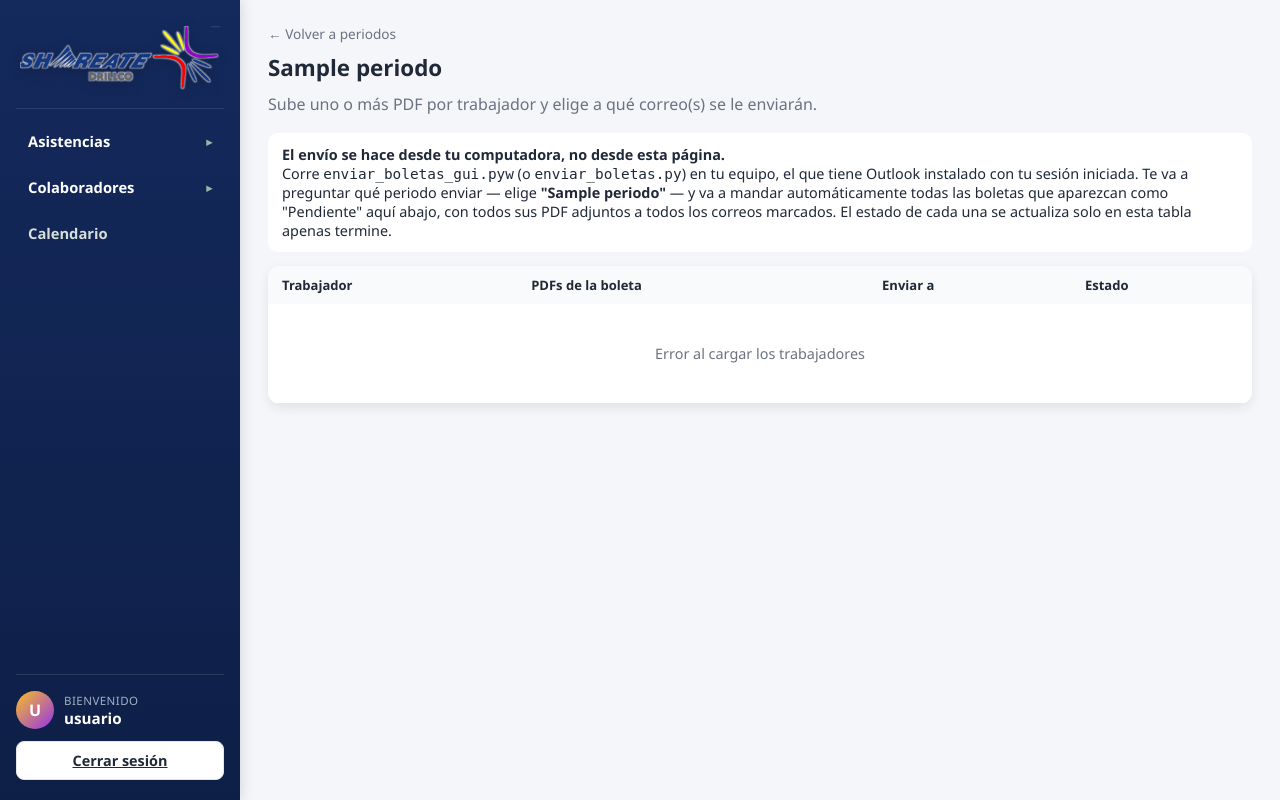
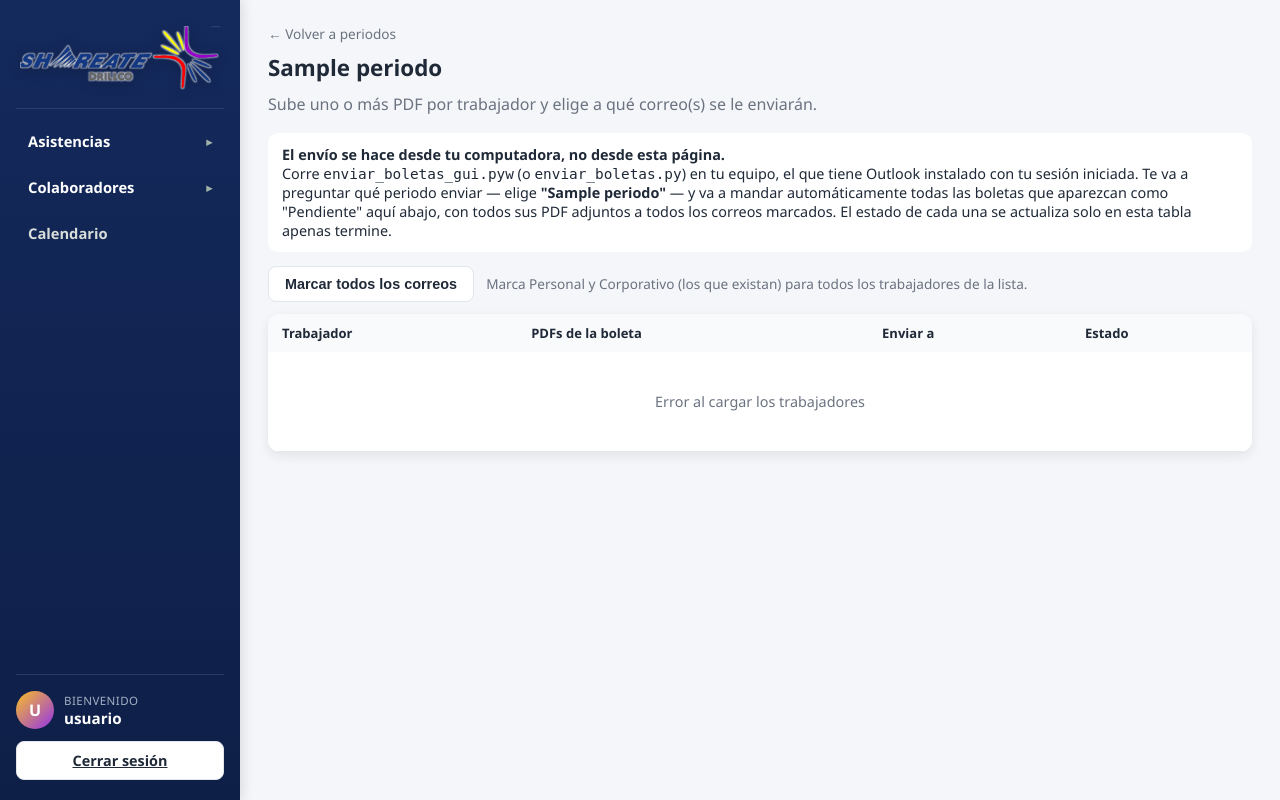
Before and after one commit to fernovoa97/adms-asistencias, a Flask app: template templates/boleta_periodo.html in a window 1280 px wide. Run offline with Flask 3, Linux system fonts and the light colour scheme; the template is opened without the code that fills it: most values are stand-ins (such as "Sample title", 1, 10 or a date in 2020); some libraries are stand-ins or nearby versions.

Commit message:
Cambios a nivel de boletas de pago y correos automatizadosfinal2

```diff
--- a/static/js/boleta_periodo.js
+++ b/static/js/boleta_periodo.js
@@ -151,6 +151,29 @@ async function actualizarCorreo(trabajadorId, fila) {
   }
 }
 
+async function marcarTodosLosCorreos() {
+  const boton = document.getElementById('btnMarcarTodos');
+  boton.disabled = true;
+  boton.textContent = 'Marcando...';
+
+  const filas = Array.from(tablaTrabajadores.querySelectorAll('tr[data-trabajador-id]'));
+
+  for (const fila of filas) {
+    const checkboxes = fila.querySelectorAll('.check-correo');
+    if (checkboxes.length === 0) continue; // este trabajador no tiene ningun correo registrado
+
+    checkboxes.forEach((c) => { c.checked = true; });
+
+    const trabajadorId = fila.dataset.trabajadorId;
+    await actualizarCorreo(trabajadorId, fila);
+  }
+
+  boton.disabled = false;
+  boton.textContent = 'Marcar todos los correos';
+}
+
+document.getElementById('btnMarcarTodos').addEventListener('click', marcarTodosLosCorreos);
+
 function escapeHtml(str) {
   const div = document.createElement('div');
   div.textContent = str;
--- a/templates/boleta_periodo.html
+++ b/templates/boleta_periodo.html
@@ -27,6 +27,11 @@
 
       <div class="error-msg" id="errorMsg"></div>
 
+      <div style="margin-bottom:12px;">
+        <button type="button" class="btn secondary" id="btnMarcarTodos">Marcar todos los correos</button>
+        <span class="muted" style="margin-left:8px;">Marca Personal y Corporativo (los que existan) para todos los trabajadores de la lista.</span>
+      </div>
+
       <div class="tabla-contenedor">
         <table>
           <thead>
```
